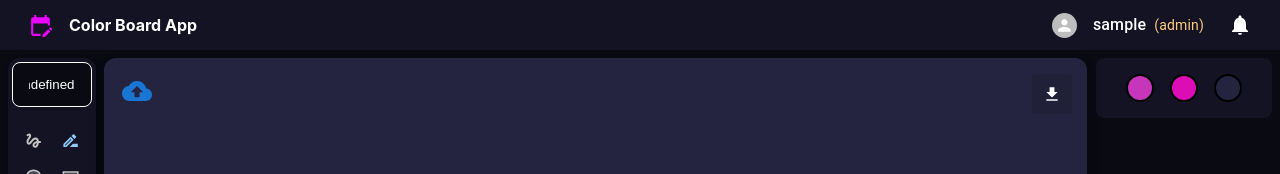
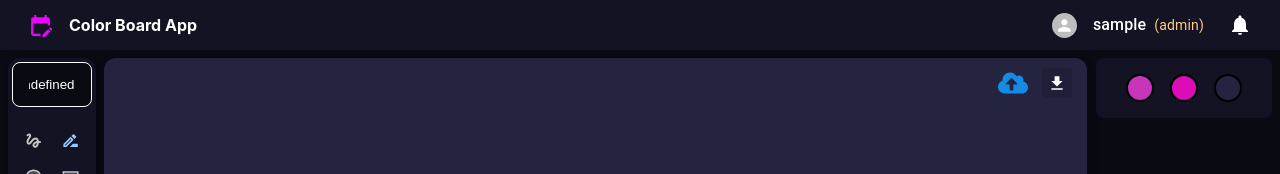
Before and after one commit to tanvirmitul1/whiteboard-application, a React (Create React App) app in the folder client/: page /create-drawing in a window 1280 px wide. Shown: the top 174 px of the page. Built offline with nearby package versions, Linux system fonts and the light colour scheme; no server answers; sample sign-in values are in the browser's storage.

Commit message:
upload and download button alignment fix

```diff
--- a/client/src/components/canvas/DownloadButton.jsx
+++ b/client/src/components/canvas/DownloadButton.jsx
@@ -24,12 +24,12 @@ const DownloadButton = ({ backgroundColor, drawingTitle, shapes }) => {
     <Button
       sx={{
         position: "absolute",
-        top: 16,
+        top: 10,
         right: 16,
         textTransform: "none",
-        width: { xs: 32, sm: 36, md: 40 }, // Responsive width
-        height: { xs: 32, sm: 36, md: 40 }, // Responsive height
-        minWidth: { xs: 32, sm: 36, md: 40 },
+        width: { xs: 20, sm: 25, md: 30 }, // Responsive width
+        height: { xs: 20, sm: 25, md: 30 }, // Responsive height
+        minWidth: { xs: 20, sm: 25, md: 30 },
         padding: 0,
       }}
       variant="contained"
--- a/client/src/components/canvas/ImageUploader.jsx
+++ b/client/src/components/canvas/ImageUploader.jsx
@@ -1,7 +1,8 @@
 import React, { useRef, useState } from "react";
 import { v4 as uuidv4 } from "uuid";
-import { Box, IconButton, Tooltip } from "@mui/material";
-import { CloudUpload as UploadIcon } from "@mui/icons-material"; // Material UI icons
+import { Box, Button, IconButton, Tooltip } from "@mui/material";
+import { FaCloudUploadAlt as UploadIcon } from "react-icons/fa";
+// Material UI icons
 import { useDispatch, useSelector } from "react-redux";
 import { setShapes } from "../../slices/canvasSlice";
 
@@ -71,14 +72,9 @@ const ImageUploader = () => {
   return (
     <Box
       sx={{
-        display: "flex",
-        alignItems: "center",
-        justifyContent: "flex-start",
-        gap: 1,
-        padding: "10px",
         position: "absolute",
-        top: 0,
-        left: 0,
+        top: 10,
+        right: 60,
       }}
     >
       {/* File input hidden, triggered by button */}
@@ -91,15 +87,30 @@ const ImageUploader = () => {
       />
 
       {/* Upload button with icon */}
+      <Button
+        sx={{
+          textTransform: "none",
+          width: { xs: 10, sm: 25, md: 30 }, // Responsive width
+          height: { xs: 10, sm: 25, md: 30 }, // Responsive height
+          minWidth: { xs: 10, sm: 25, md: 30 },
+          padding: 0,
+        }}
+      >
         <Tooltip title="Upload Image">
           <IconButton
             color="primary"
             onClick={() => imageUploadRef.current.click()}
             size="medium"
           >
-          <UploadIcon sx={{ fontSize: 30 }} />
+            <UploadIcon
+              color="#158CE4"
+              size={
+                window.innerWidth < 600 ? 20 : window.innerWidth < 960 ? 25 : 30
+              }
+            />
           </IconButton>
         </Tooltip>
+      </Button>
     </Box>
   );
 };
```
Lines whose indentation alone changed are shown as unchanged.
